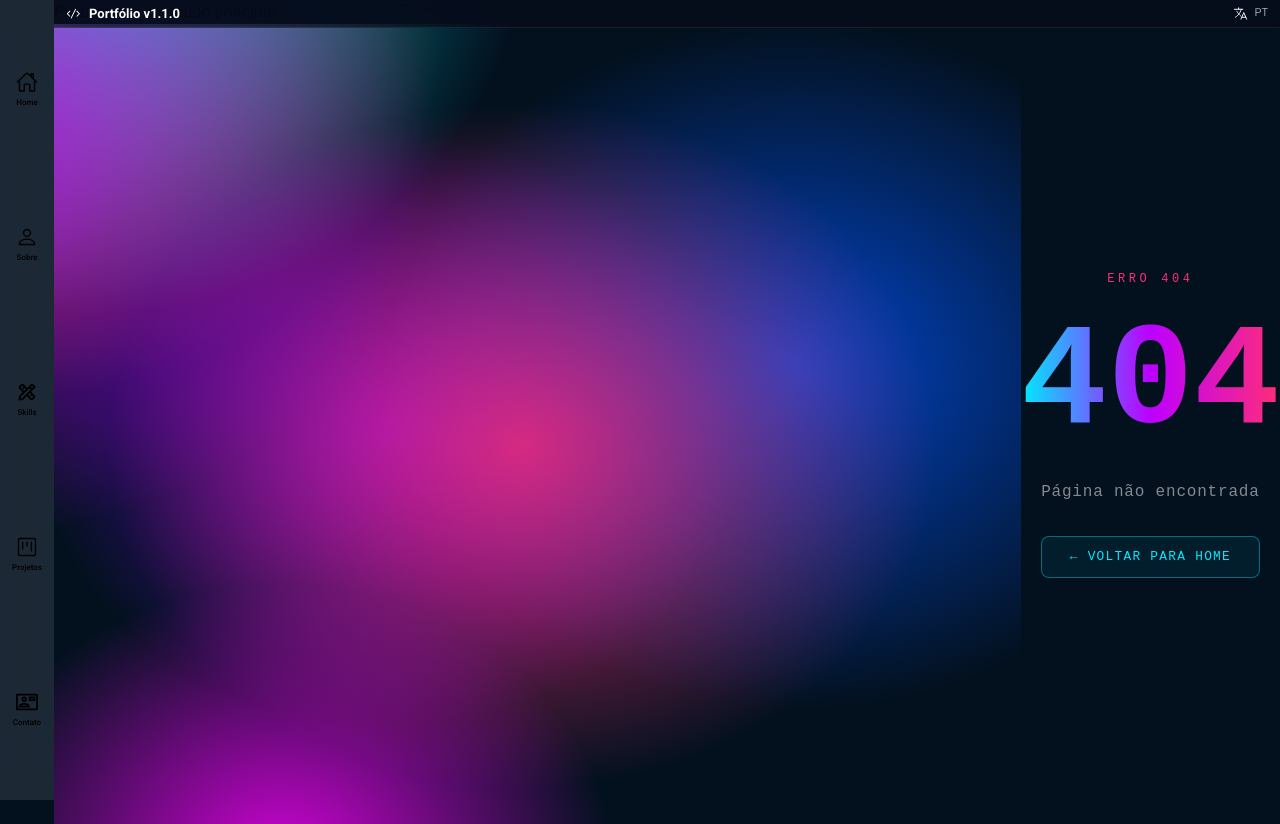
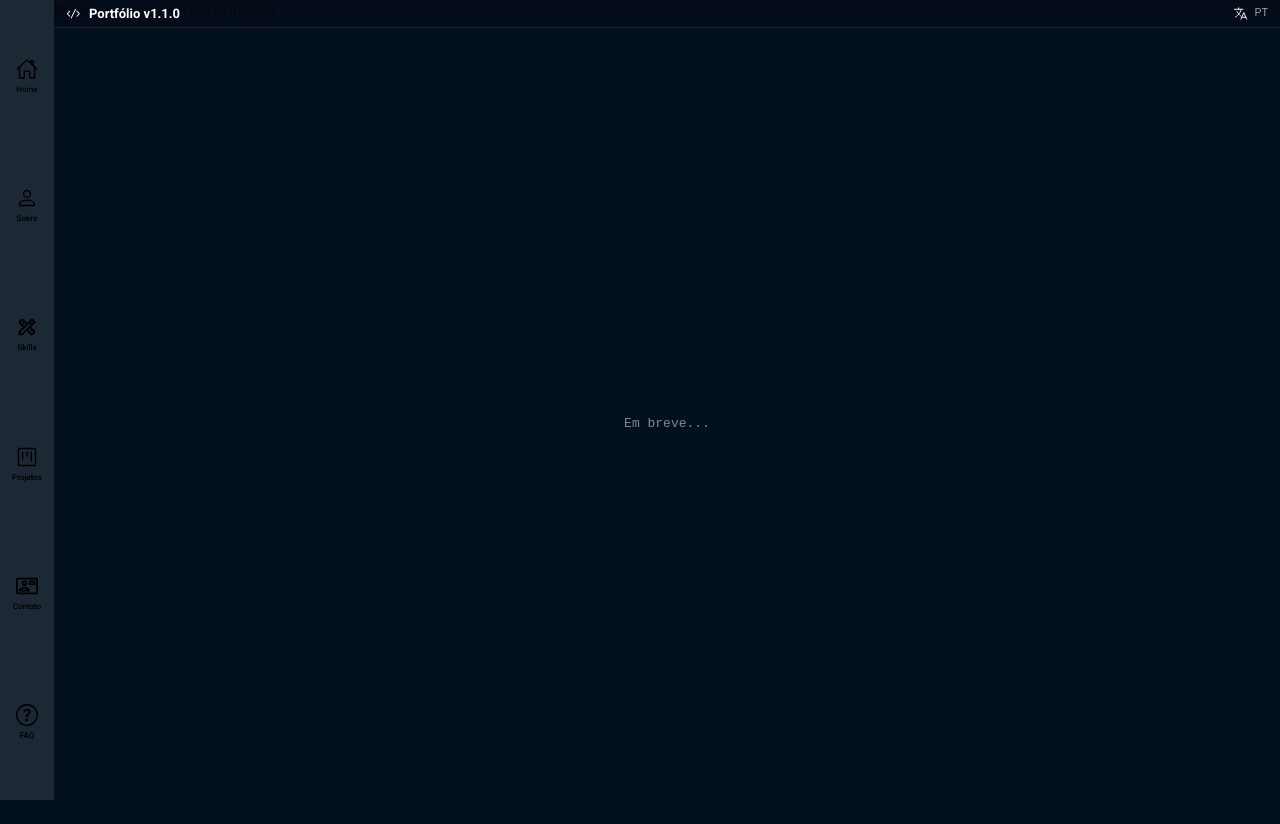
Before and after one commit to LeandroDukievicz/Portifolio-Cyber-Dukie, a Next.js app: page /faq in a window 1280 px wide. Before the commit this address had no page. Built offline with nearby package versions, Linux system fonts and the light colour scheme.

Commit message:
feat(dock): adicionar ícone FAQ entre terminal e blog
Cria o item FAQ na dock com ícone BsQuestionCircle, rota /faq,
página placeholder e tradução PT/EN no LanguageContext.

```diff
--- a/app/components/Dock.tsx
+++ b/app/components/Dock.tsx
@@ -9,6 +9,7 @@ import { MdOutlineDesignServices } from "react-icons/md";
 import { GoProject } from "react-icons/go";
 import { MdOutlineContactMail } from "react-icons/md";
 import { FaBlogger } from "react-icons/fa";
+import { BsQuestionCircle } from "react-icons/bs";
 import { useTerminal } from "../context/TerminalContext";
 import { useLanguage } from "../context/LanguageContext";
 
@@ -24,6 +25,7 @@ const NAV_ITEMS: NavItem[] = [
   { kind: "link",     labelKey: "projects", href: "/projetos",                icon: GoProject               },
   { kind: "link",     labelKey: "contact",  href: "/contato",                 icon: MdOutlineContactMail    },
   { kind: "button",   labelKey: "terminal", action: "terminal",               icon: BsTerminal             },
+  { kind: "link",     labelKey: "faq",      href: "/faq",                     icon: BsQuestionCircle       },
   { kind: "external", labelKey: "blog",     href: "https://devsaderiva.com.br", icon: FaBlogger             },
 ];
 
--- a/app/context/LanguageContext.tsx
+++ b/app/context/LanguageContext.tsx
@@ -18,6 +18,7 @@ export const translations = {
       projects: "Projetos",
       contact: "Contato",
       terminal: "Terminal",
+      faq: "FAQ",
       blog: "Blog",
     },
     terminal: {
@@ -208,6 +209,7 @@ export const translations = {
       projects: "Projects",
       contact: "Contact",
       terminal: "Terminal",
+      faq: "FAQ",
       blog: "Blog",
     },
     terminal: {
--- /dev/null
+++ b/app/faq/page.tsx
@@ -0,0 +1,9 @@
+export default function FaqPage() {
+  return (
+    <main className="flex items-center justify-center min-h-screen">
+      <p style={{ color: "rgba(255,255,255,0.5)", fontFamily: "monospace" }}>
+        Em breve...
+      </p>
+    </main>
+  );
+}
```
